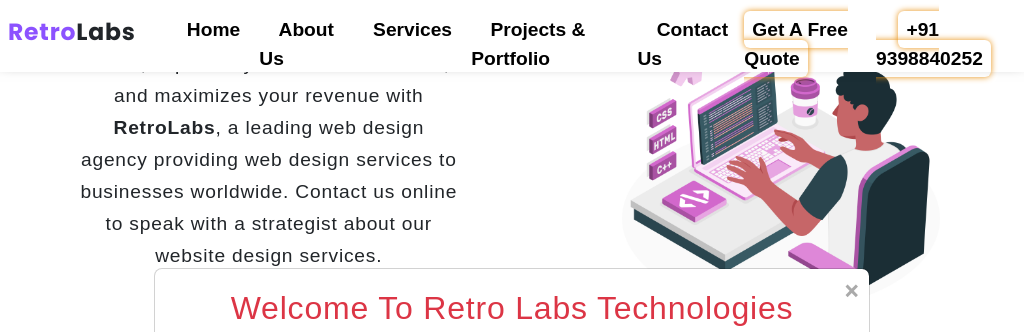
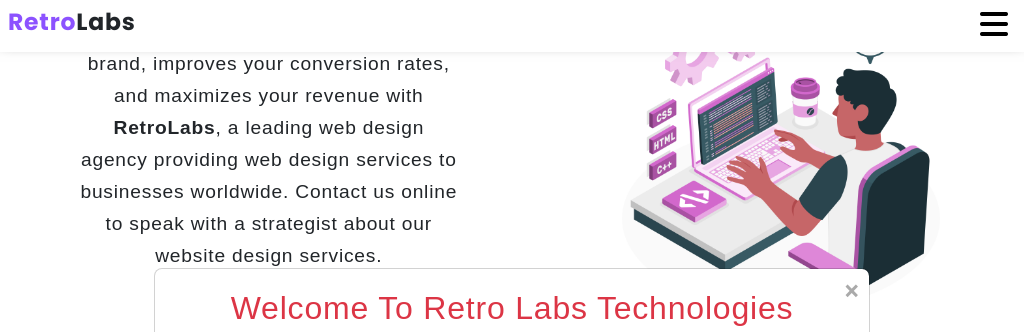
Before and after one commit to satya8096/Retro-Labs-Technologies, a plain HTML site: page index.html in a window 1024 px wide. Shown: the top 332 px of the page. Drawn offline with nearby package versions, Linux system fonts and the light colour scheme; a web font is replaced by a local one.

Commit message:
Initial Commit

```diff
--- a/style.css
+++ b/style.css
@@ -952,8 +952,45 @@
     }
 }
 
+@media (max-width: 1170px) and (min-width:875px){
+    header{
+        left: -0.5rem;
+    }
+    .nav1{
+        position: absolute;
+        width: 100%;
+        top: 2.7rem;
+        height: 0rem;
+        overflow: hidden;
+        left: 0rem;
+        text-align: center;
+        transition: 0.5s;
+        z-index: -10;
+        background-color: rgb(140, 140, 140);
+    }
+    .logo i{
+        top: 0.5rem;
+        right: 1rem;
+    }
+    .nav1 i{
+        top: 1rem;
+        right: 1rem;
+    }
+    .nav1 ul{
+        flex-direction: column;
+    }
+    .nav1 ul li{
+        padding: 1rem;
+    }
+    .nav1 ul li a{
+        color: white;
+    }
+    .header-phone{
+        margin-left: 0rem;
+    }
+}
 /* Destop Responsive */
-@media (max-width: 1290px) and (min-width:781px){
+@media (max-width: 1290px) and (min-width:875px){
     .home-page-back-img{
         height: 50vh;
     }
```
